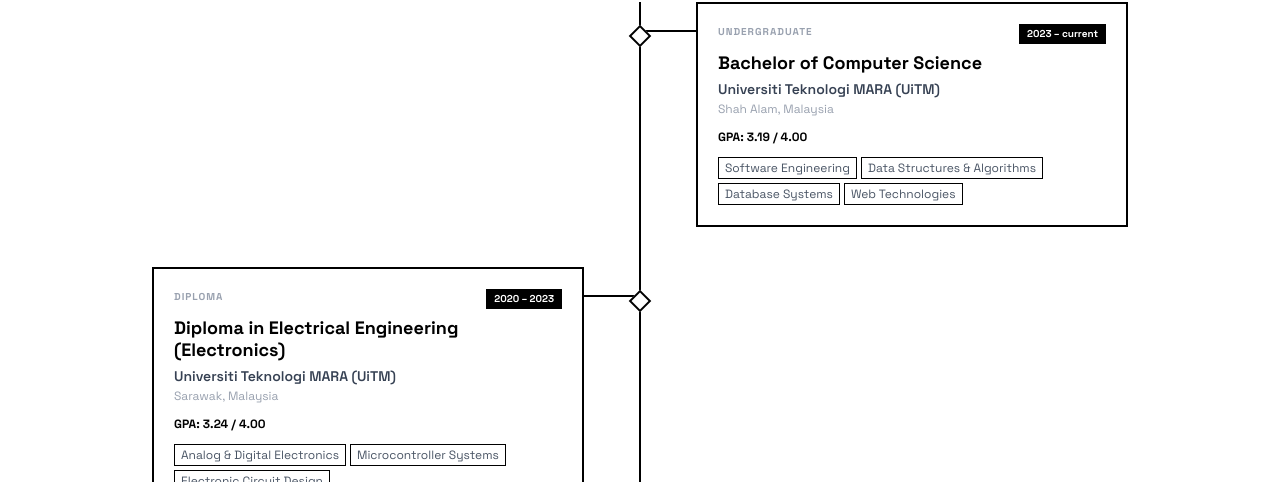
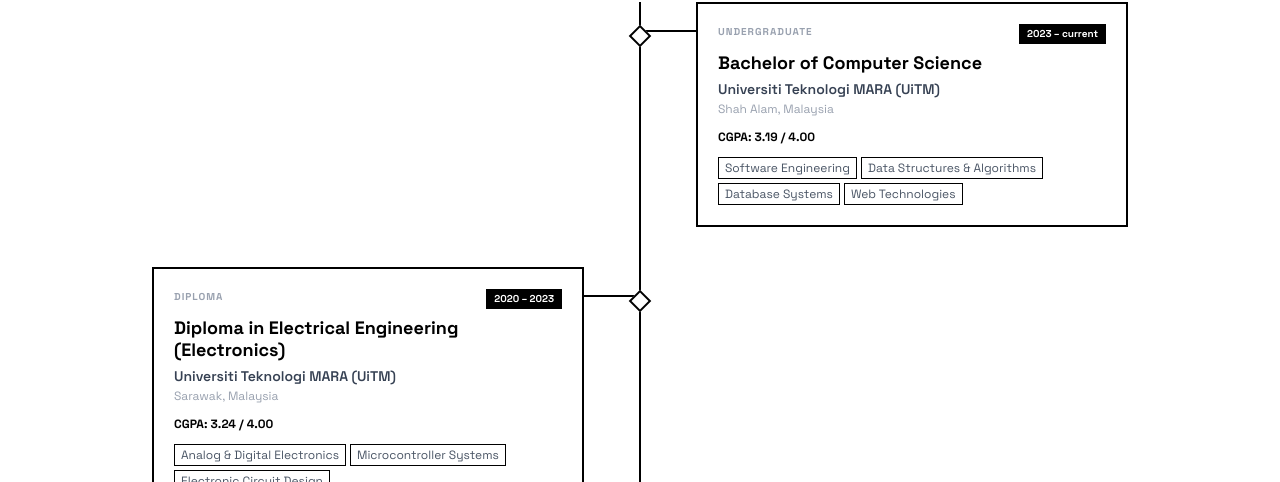
Before and after one commit to mal49/miniature-octo-enigma, a Next.js app: page / in a window 1280 px wide. Shown: the part 2114-2596 px from the top of the page. Built offline with nearby package versions, Linux system fonts and the light colour scheme.

Commit message:
minor update

```diff
--- a/components/sections/education.tsx
+++ b/components/sections/education.tsx
@@ -57,7 +57,7 @@ function EduCard({ item }: { item: EduItem }) {
         {item.institution}
       </p>
       <p className="text-xs text-gray-400 mb-3">{item.location}</p>
-      {item.gpa && <p className="text-xs font-bold mb-3">GPA: {item.gpa}</p>}
+      {item.gpa && <p className="text-xs font-bold mb-3">CGPA: {item.gpa}</p>}
       <div className="flex flex-wrap gap-1">
         {item.highlights.map((h) => (
           <span
```
